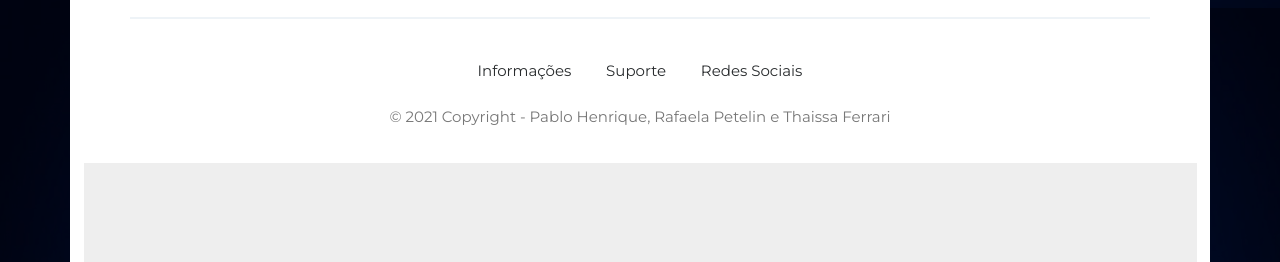
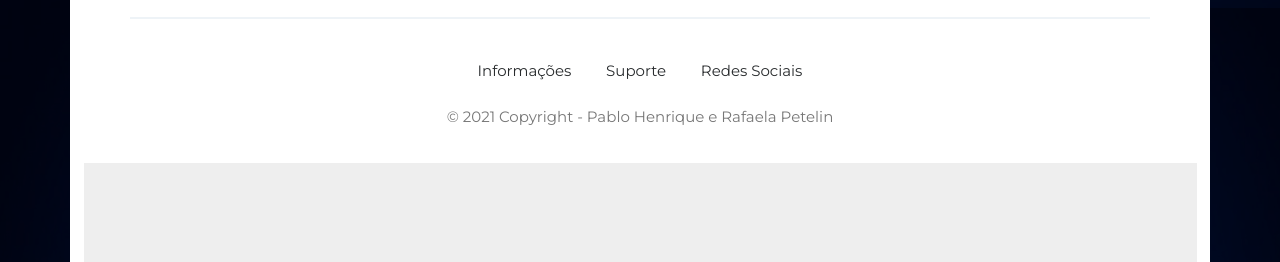
Before and after one commit to PabloH01/GestaoVacina_FerramentaDigital, a PHP site: page /backend_sistema/estruturalogin/user/index.php in a window 1280 px wide. Shown: the part 792-1054 px from the top of the page. Run offline with PHP 8.4, Linux system fonts and the light colour scheme; a user stored in the database is signed in; some libraries are stand-ins or nearby versions.

Commit message:
Update footer @copy

```diff
--- a/backend_sistema/estruturalogin/user/index.php
+++ b/backend_sistema/estruturalogin/user/index.php
@@ -179,7 +179,7 @@
                                 <li><a href="#">Suporte</a></li>
                                 <li><a href="#">Redes Sociais</a></li>
                             </ul>
-                            <p class="footer-copyright">© 2021 Copyright - Pablo Henrique, Rafaela Petelin e Thaissa Ferrari</p>
+                            <p class="footer-copyright">© 2021 Copyright - Pablo Henrique e Rafaela Petelin</p>
                         </div>
                         <div class="barra">
                             <br><br>
```
